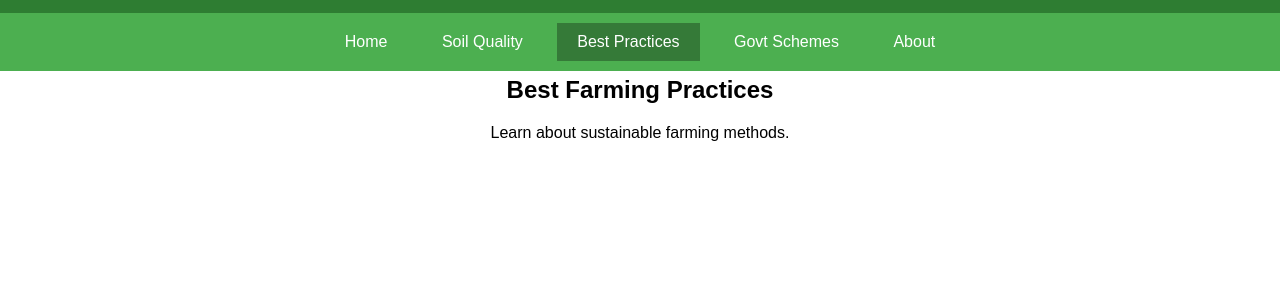
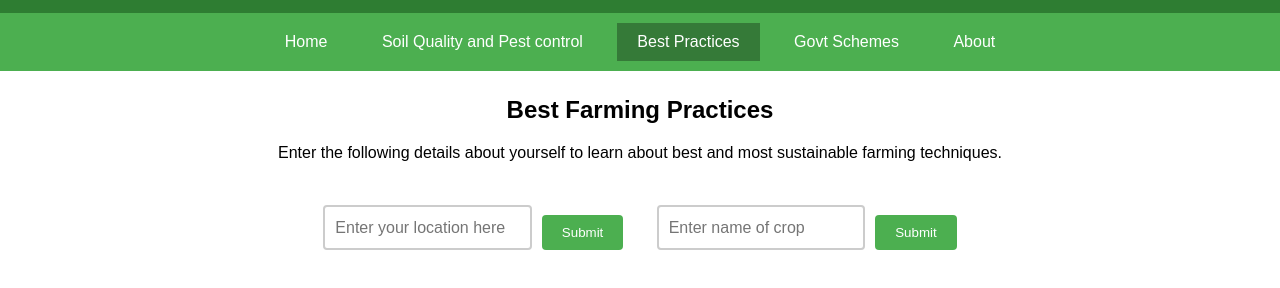
Before and after one commit to SakshamTalwar12/farmingassistant, a plain HTML site: page index.html in a window 1280 px wide. Both pictures are taken after a click on the button "Best Practices". Shown: the part 70-358 px from the top of the page. Drawn offline with Linux system fonts and the light colour scheme.

Commit message:
Add files via upload

```diff
--- a/index.html
+++ b/index.html
@@ -13,7 +13,7 @@
 
     <div class="tab-container">
         <button class="tab-button active" onclick="openTab(event, 'home')">Home</button>
-        <button class="tab-button" onclick="openTab(event, 'soil')">Soil Quality</button>
+        <button class="tab-button" onclick="openTab(event, 'soil')">Soil Quality and Pest control</button>
         <button class="tab-button" onclick="openTab(event, 'practices')">Best Practices</button>
         <button class="tab-button" onclick="openTab(event, 'govtschemes')">Govt Schemes</button>
         <button class="tab-button" onclick="openTab(event, 'about')">About</button>
@@ -88,10 +88,20 @@
     </div>
 
     <div id="practices" class="tab-content">
-        <h2>Best Farming Practices</h2>
-        <p>Learn about sustainable farming methods.</p>
-    </div>
-
+        <div class="farming-text">
+            <h2>Best Farming Practices</h2>
+            <p>Enter the following details about yourself to learn about best and most sustainable farming techniques.</p>
+        </div>
+        <div class="inputs">
+            <div class="input-container" id="loc">
+                <input type="text" class="input-box" id="userInput" placeholder="Enter your location here">
+                <button class="submit-btn" onclick="submitInput()">Submit</button>
+            </div>
+            <div class="input-container" id="cro">
+                <input type="text" class="input-box" id="userInput" placeholder="Enter name of crop">
+                <button class="submit-btn" onclick="submitInput()">Submit</button>
+            </div>
+        </div>
     <div id="about" class="tab-content">
         <h2>About Us</h2>
         <p>We are dedicated to helping farmers optimize their agricultural practices.</p>
--- a/styles.css
+++ b/styles.css
@@ -191,7 +191,11 @@ body {
     margin-top: 10px;
 }
 
-.soil-text{
+.soil-text,.farming-prac{
+    margin-top: 20px;
+}
+
+.farming-text{
     margin-top: 20px;
 }
 
@@ -217,6 +221,63 @@ body {
     margin-top: 10px;
 }
 
+.inputs {
+    display: flex; /* Aligns children horizontally */
+    justify-content: space-evenly; /* Distributes space between the input boxes */
+    align-items: center; /* Centers the items vertically */
+     /* Adds some space between the input-container elements */
+    padding: 20px;
+    position: relative;
+    top: 20px;
+}
+
+.input-container {
+    display: flex; /* Aligns the input and button horizontally within each container */
+    gap: 10px; /* Adds space between the input and the button */
+    width: 300px;
+    /* margin: 30px auto; */
+    text-align: center;
+}
+
+#loc{
+    position: relative;
+    left: 90px;
+}
+#cro{
+    position: relative;
+    right:90px;
+}
+
+.input-box {
+    padding: 10px;
+    font-size: 16px;
+    border: 2px solid #ccc;
+    border-radius: 4px;
+}
+
+
+.input-box {
+    width: 100%;
+    padding: 10px;
+    font-size: 16px;
+    border: 2px solid #ccc;
+    border-radius: 4px;
+}
+
+.submit-btn {
+    margin-top: 10px;
+    padding: 10px 20px;
+    background-color: #4CAF50;
+    color: white;
+    border: none;
+    border-radius: 4px;
+    cursor: pointer;
+}
+
+.submit-btn:hover {
+    background-color: #45a049;
+}
+
 
 /* Responsive adjustments */
 @media (max-width: 768px) {
```
